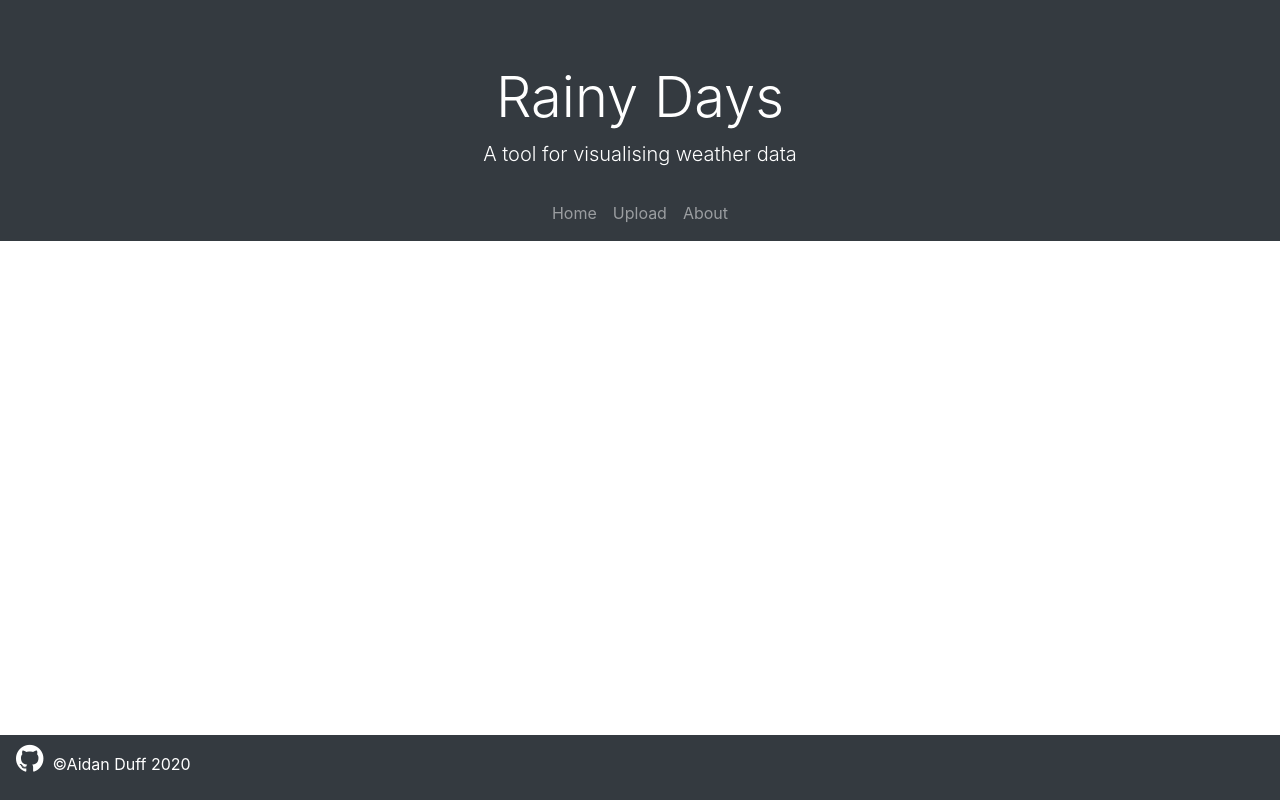
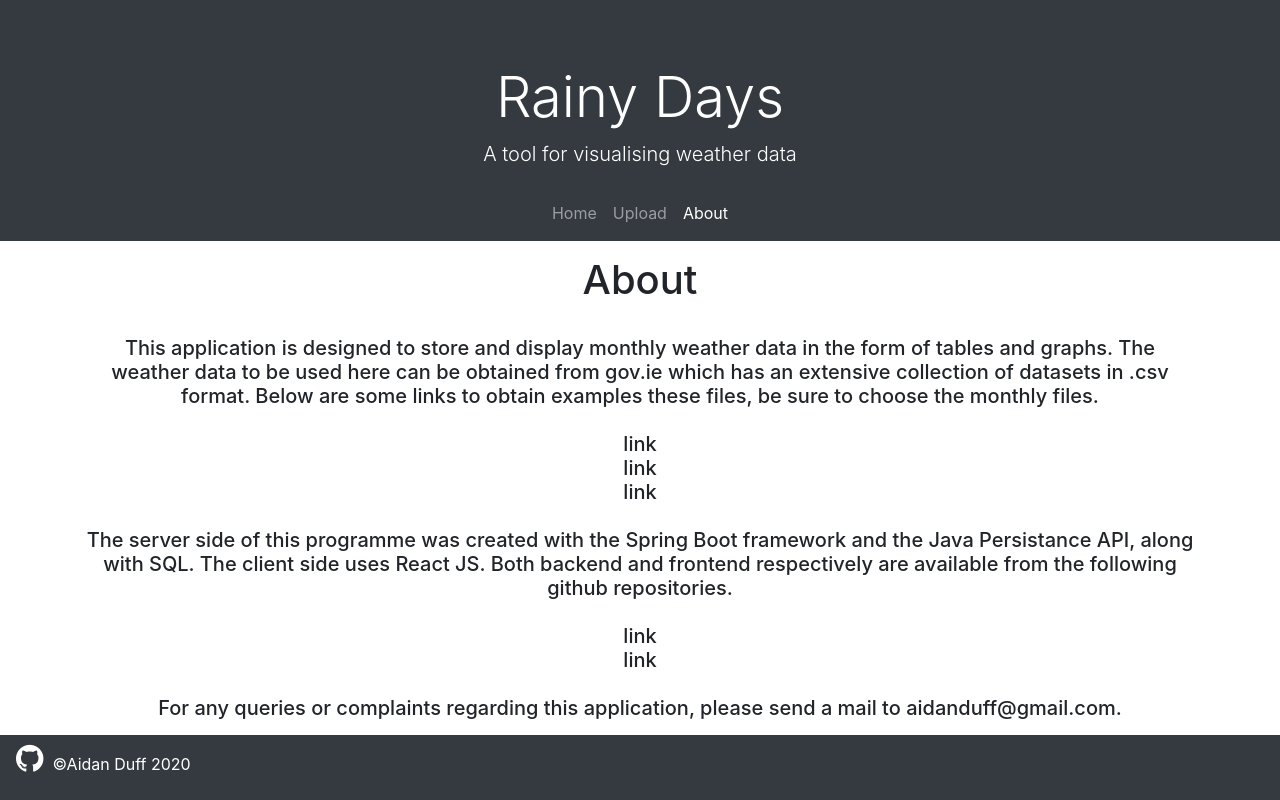
Before and after one commit to aidanduff/weather-data-ui, a React (Create React App) app: page /about in a window 1280 px wide. Before the commit this address led to /not-found. Built offline with nearby package versions, Linux system fonts and the light colour scheme.

Commit message:
added first version of about page

```diff
--- a/src/App.js
+++ b/src/App.js
@@ -5,6 +5,7 @@ import FileUpload from "./components/fileUpload";
 import TopNav from "./components/topNav";
 import { Route, Redirect, Switch } from "react-router-dom";
 import BottomNav from "./components/bottomNav";
+import About from "./components/about";
 
 function App() {
   return (
@@ -14,6 +15,7 @@ function App() {
         <Switch>
           <Route path="/home" component={WeatherData}></Route>
           <Route path="/upload" component={FileUpload}></Route>
+          <Route path="/about" component={About}></Route>
           <Redirect from="/" exact to="/home" />
           <Redirect to="/not-found" />
         </Switch>
--- /dev/null
+++ b/src/components/about.jsx
@@ -0,0 +1,42 @@
+import React from "react";
+
+const About = () => {
+  return (
+    <div className="pt-4 text-center">
+      <h1>About</h1>
+      <br></br>
+      <h5>
+        This application is designed to store and display monthly weather data
+        in the form of tables and graphs. The weather data to be used here can
+        be obtained from gov.ie which has an extensive collection of datasets in
+        .csv format. Below are some links to obtain examples these files, be
+        sure to choose the monthly files. <br></br>
+        <br></br>link <br></br>link <br></br>link<br></br>
+        <br></br> The server side of this programme was created with the Spring
+        Boot framework and the Java Persistance API, along with SQL. The client
+        side uses React JS. Both backend and frontend respectively are available
+        from the following github repositories. <br></br>
+        <br></br>link <br></br>link<br></br>
+        <br></br>For any queries or complaints regarding this application,
+        please send a mail to aidanduff@gmail.com.
+        <br></br>
+        <br></br>
+        <a
+          href="https://github.com/aidanduff/weather-data-ui"
+          className="text-right"
+        >
+          <i className="fa fa-github fa-github-about  fa-2x"> </i>
+        </a>
+        &nbsp;
+        <a
+          href="https://github.com/aidanduff/weather-data-ui"
+          className="text-right"
+        >
+          <i className="fa fa-linkedin fa-linkedin-about fa-2x"> </i>
+        </a>
+      </h5>
+    </div>
+  );
+};
+
+export default About;
--- a/src/components/bottomNav.jsx
+++ b/src/components/bottomNav.jsx
@@ -8,7 +8,7 @@ const BottomNav = () => {
           href="https://github.com/aidanduff/weather-data-ui"
           className="text-right"
         >
-          <i className="fa fa-github fa-2x"> </i>
+          <i className="fa fa-github fa-github-navbar fa-2x"> </i>
         </a>
         &nbsp; &copy;Aidan Duff 2020
       </p>
--- a/src/components/weatherDatatable.jsx
+++ b/src/components/weatherDatatable.jsx
@@ -8,25 +8,21 @@ class WeatherDataTable extends Component {
         <table className="table table-bordered">
           <thead className="thead-dark">
             <tr>
-              {/* <th>Year</th> */}
+              <th>Year</th>
               <th>Month</th>
-              {/* <th>Indicator</th> */}
               <th>Precipitation (mm)</th>
               <th>Greatest Daily Rainfall (mm)</th>
               <th>Rainy Days</th>
-              {/* <th>Wet Days</th> */}
             </tr>
           </thead>
           <tbody>
             {weatherDataItems.map((weatherDataItem) => (
               <tr key={weatherDataItem.id}>
-                {/* <td>{weatherDataItem.year}</td> */}
+                <td>{weatherDataItem.year}</td>
                 <td>{weatherDataItem.month}</td>
-                {/* <td>{weatherDataItem.indicator}</td> */}
                 <td>{weatherDataItem.rain}</td>
                 <td>{weatherDataItem.gdf}</td>
                 <td>{weatherDataItem.rd}</td>
-                {/* <td>{weatherDataItem.wd}</td> */}
               </tr>
             ))}
           </tbody>
--- a/src/index.css
+++ b/src/index.css
@@ -52,7 +52,11 @@ code {
   padding-top: 20px;
 }
 
-.fa-github,
-.fa-linkedin {
+.fa-github-navbar {
   color: white;
 }
+
+.fa-github-about,
+.fa-linkedin-about {
+  color: black;
+}
```
